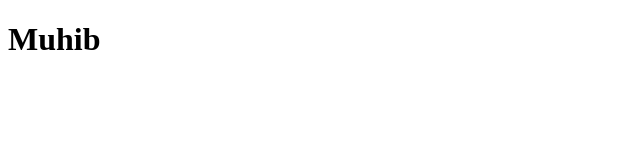
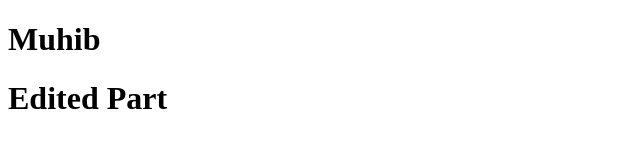
Before and after one commit to Muhibdad/Bootcamp2020, a plain HTML site: page index.html in a window 1280 px wide. Shown: the whole page, without its empty margins (0-640 px from the left). Drawn offline with Linux system fonts and the light colour scheme.

Commit message:
Update index.html

```diff
--- a/index.html
+++ b/index.html
@@ -7,5 +7,6 @@
 </head>
 <body>
     <h1>Muhib</h1>
+    <h1>Edited Part</h1>
 </body>
 </html>
```
